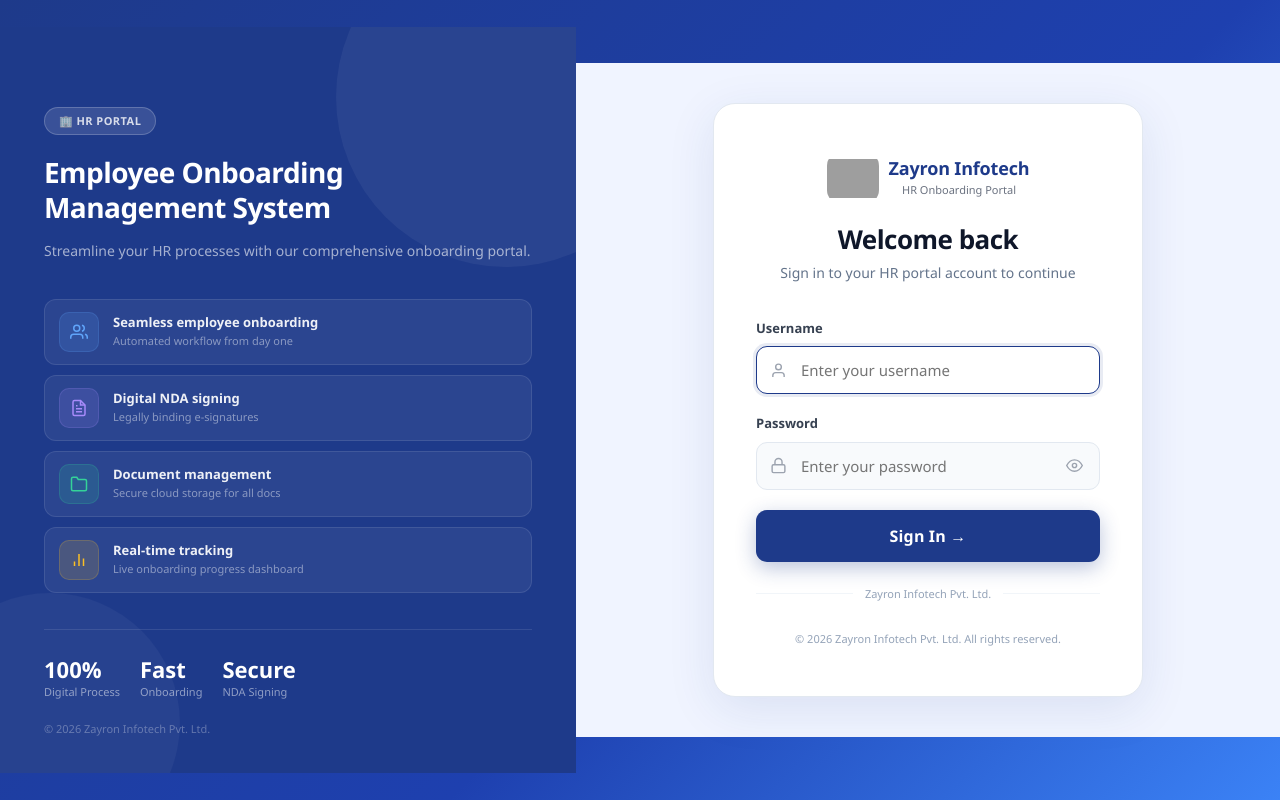
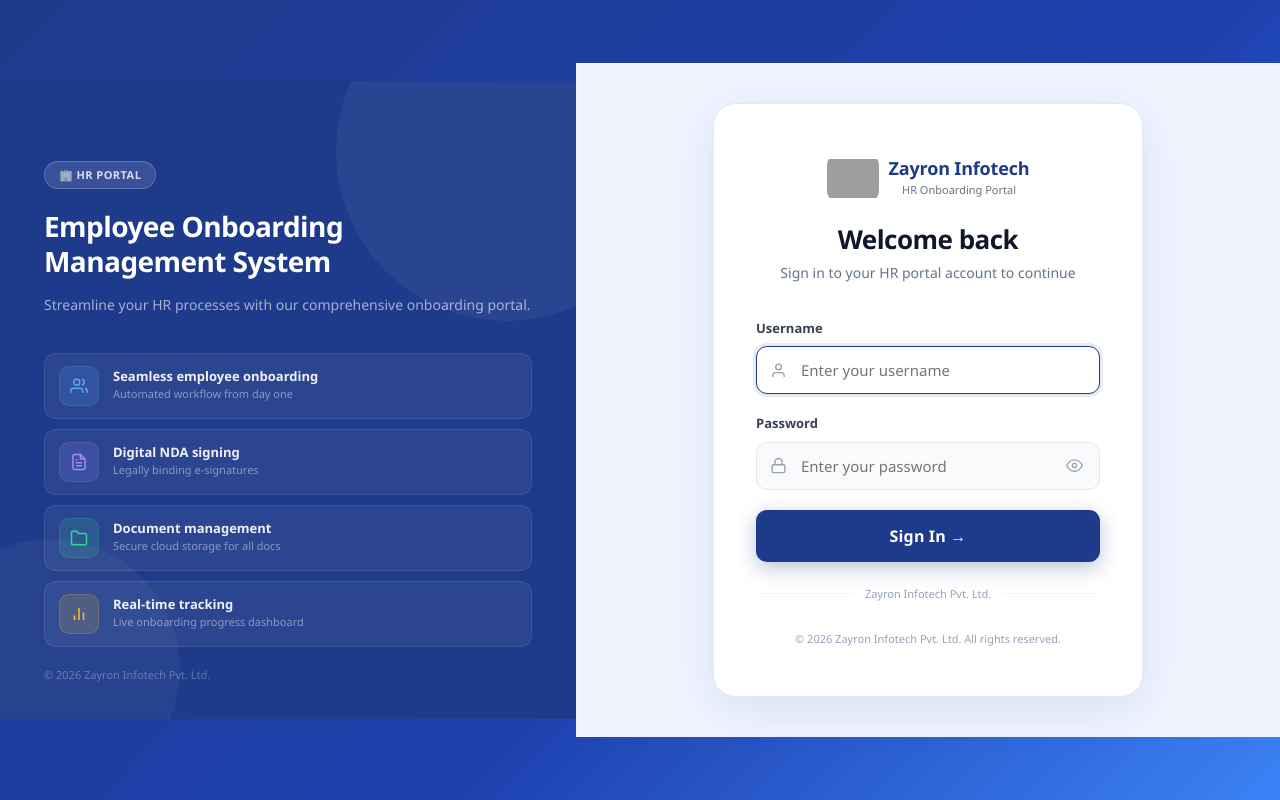
Before and after one commit to zayroninfotech/Zayron-Welcome-Portal, a React (Vite) app: page /login in a window 1280 px wide. Built offline with nearby package versions, Linux system fonts and the light colour scheme; grey boxes are pictures that could not be loaded.

Commit message:
Remove stats section from login left panel

```diff
--- a/src/pages/Login.jsx
+++ b/src/pages/Login.jsx
@@ -451,20 +451,6 @@
                 </div>
               ))}
             </div>
-            <div className="left-stats">
-              <div className="left-stat">
-                <div className="left-stat-num">100%</div>
-                <div className="left-stat-label">Digital Process</div>
-              </div>
-              <div className="left-stat">
-                <div className="left-stat-num">Fast</div>
-                <div className="left-stat-label">Onboarding</div>
-              </div>
-              <div className="left-stat">
-                <div className="left-stat-num">Secure</div>
-                <div className="left-stat-label">NDA Signing</div>
-              </div>
-            </div>
           </div>
 
           <p className="left-footer">© 2026 Zayron Infotech Pvt. Ltd.</p>
```
